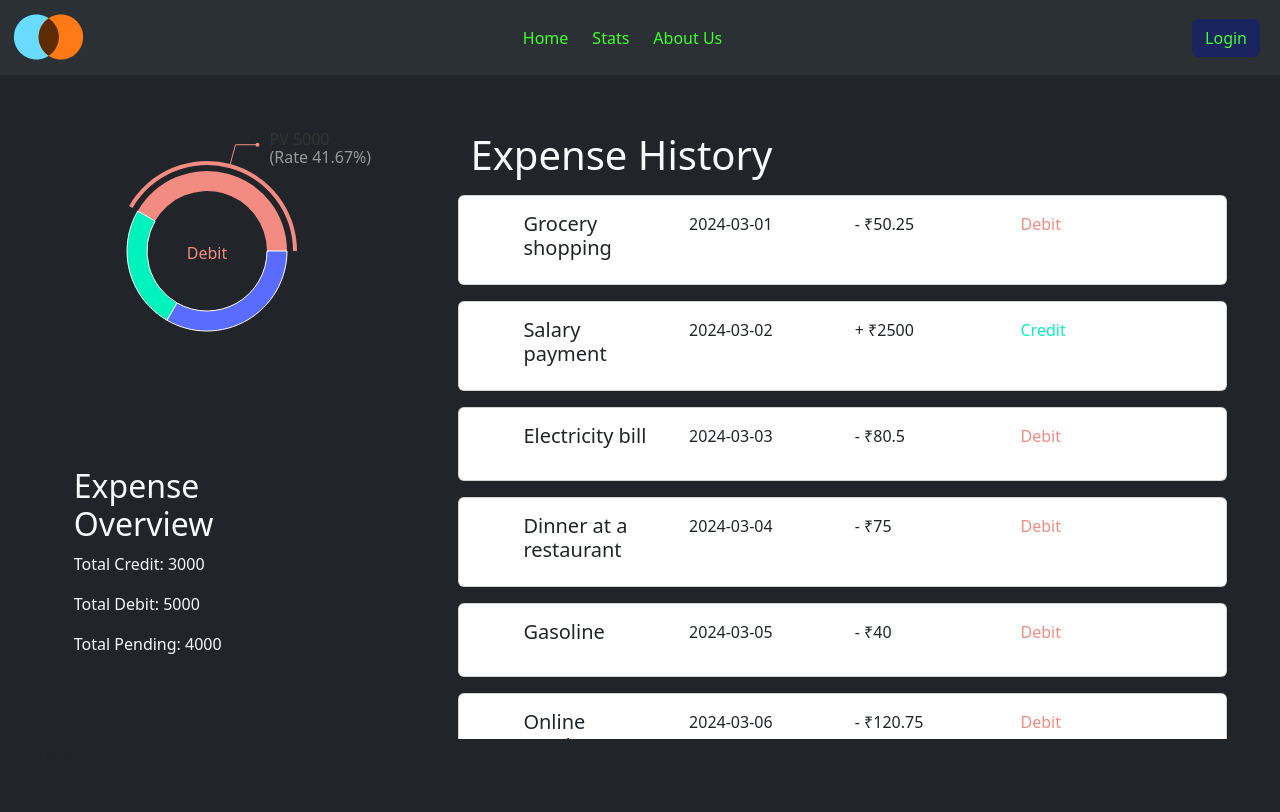
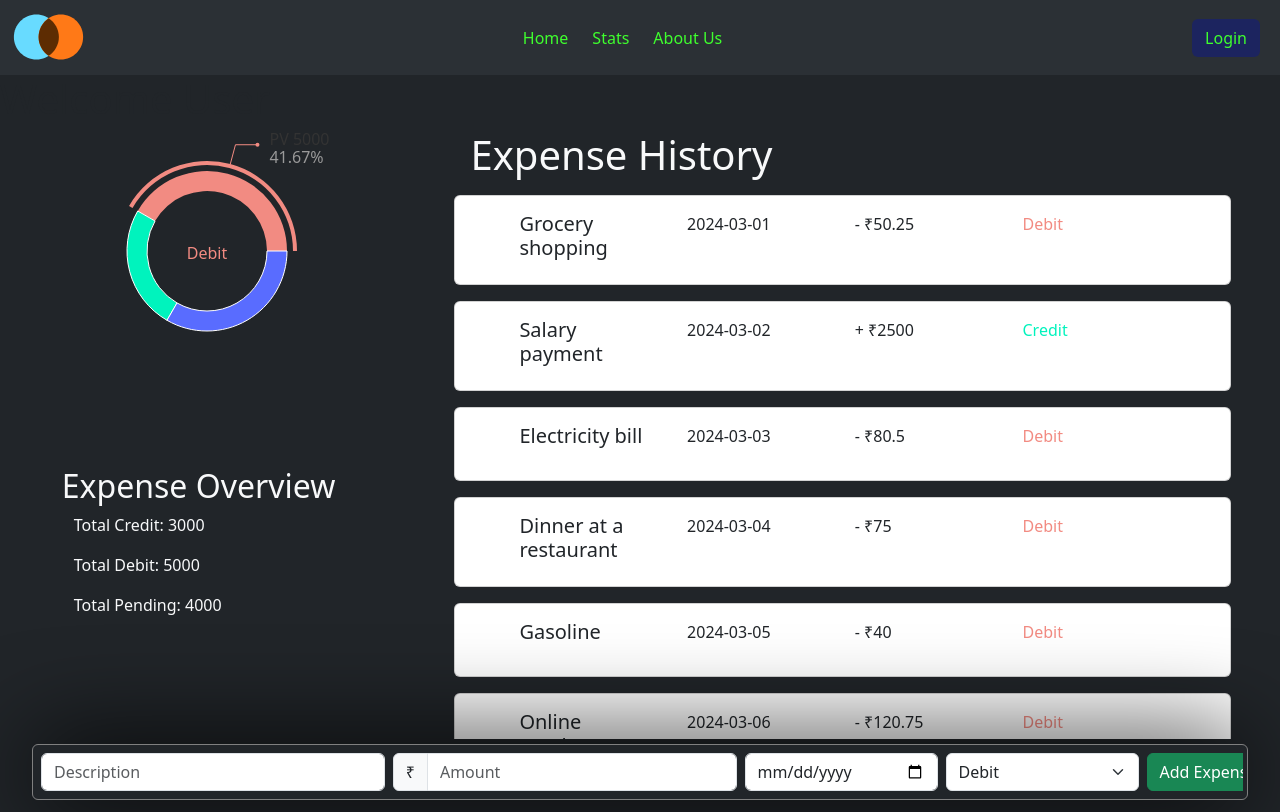
Before and after one commit to no1Gangster/Expense-Tracker, a React (Vite) app in the folder Frontend/: page / in a window 1280 px wide. Built offline with nearby package versions, Linux system fonts and the light colour scheme.

Commit message:
Expense Form added

```diff
--- a/Frontend/src/App.css
+++ b/Frontend/src/App.css
@@ -1,14 +1,14 @@
 :root {
-	--base-blue:rgb(89, 108, 255);
-	--base-green:rgb(0, 243, 189);
-	--base-red:rgb(242, 139, 130);
-	--neon-red:#FF004D;
-	--neon-green:rgb(63, 255, 46);
-	--none-blue:#04D9FF;
-	--dark-blue:rgb(28, 36, 95);
+	--base-blue: rgb(89, 108, 255);
+	--base-green: rgb(0, 243, 189);
+	--base-red: rgb(242, 139, 130);
+	--neon-red: #ff004d;
+	--neon-green: rgb(63, 255, 46);
+	--none-blue: #04d9ff;
+	--dark-blue: rgb(28, 36, 95);
 }
 .nav-link {
-    color: var(--neon-green) !important;
+	color: var(--neon-green) !important;
 }
 .navbar-items :hover {
 	border-bottom: 1px solid var(--neon-red);
@@ -30,8 +30,8 @@
 	grid-row: span 2;
 }
 
-.expense-list::-webkit-scrollbar{
-	background: grey;
+.expense-list::-webkit-scrollbar {
+	background: transparent;
 	width: 0.5rem;
 	border-radius: 100vw;
 }
@@ -40,14 +40,29 @@
 	background: grey;
 	width: 0.5rem;
 	border-radius: 100vw;
+	margin-block: 0.2svh;
 }
 
 .expense-list::-webkit-scrollbar-thumb {
+	margin-block: 20px;
 	background: rgba(245, 245, 245, 0.74);
 	width: 0.5rem;
 	border-radius: 100vw;
 }
 
-.expense-list::-webkit-scrollbar:hover {
+.expense-list::-webkit-scrollbar-thumb:hover {
 	cursor: pointer;
 }
+
+.form-dock {
+	width: 95svw;
+	border: 1px solid grey;
+	margin: auto;
+	box-shadow: 0 0 100px black;
+}
+
+input[type="number"]::-webkit-inner-spin-button,
+input[type="number"]::-webkit-outer-spin-button {
+    -webkit-appearance: none;
+    margin: 0;
+}
--- a/Frontend/src/components/ExpenseCard.jsx
+++ b/Frontend/src/components/ExpenseCard.jsx
@@ -12,7 +12,7 @@ function ExpenseCard({ note, date, expense, type }) {
 		sign = "+";
 	} else style = { color: "rgb(89, 108, 255)" };
 	return (
-		<div className="container mb-3">
+		<div className="container mb-3 px-2">
 			<div className="card px-md-5">
 				<div className="card-body">
 					<div className="row">
--- /dev/null
+++ b/Frontend/src/components/ExpenseForm.jsx
@@ -0,0 +1,84 @@
+import React, { useRef } from "react";
+
+function ExpenseForm() {
+	const noteRef = useRef(null);
+	const amtRef = useRef(null);
+	const dateRef = useRef(null);
+	const typeRef = useRef(null);
+	function handleSubmit(e) {
+        e.preventDefault();
+        let obj = {note : noteRef.current.value,
+                    amount : amtRef.current.value,
+                    date : dateRef.current.value,
+                    type : typeRef.current.value};
+		console.log(obj);
+
+        noteRef.current.value = null
+        amtRef.current.value = null
+        dateRef.current.value = null
+	}
+	return (
+		<div className="form-dock rounded-2 mt-2 p-2 text-white">
+			<form
+				method="post"
+				onSubmit={handleSubmit}
+			>
+				<div className="row text-center overflow-hidden g-2">
+					<div className="col">
+						<div>
+							<input
+								type="text"
+								className="form-control"
+								placeholder="Description"
+								ref={noteRef}
+							/>
+						</div>
+					</div>
+					<div className="col">
+						<div className="input-group">
+							<span className="input-group-text">₹</span>
+							<input
+								type="number"
+								className="form-control"
+								placeholder="Amount"
+								ref={amtRef}
+							/>
+						</div>
+					</div>
+					<div className="col-lg-2">
+						<div>
+							<input
+								type="date"
+								className="form-control"
+								ref={dateRef}
+							/>
+						</div>
+					</div>
+					<div className="col-lg-2">
+						<div>
+							<select
+								className="form-select"
+								ref={typeRef}
+							>
+								<option value="debit">Debit</option>
+								<option value="credit">Credit</option>
+								<option value="pending">Pending</option>
+							</select>
+						</div>
+					</div>
+					<div className="col-1">
+						<div>
+							<input
+								type="submit"
+								className="btn btn-success"
+								value="Add Expense"
+							/>
+						</div>
+					</div>
+				</div>
+			</form>
+		</div>
+	);
+}
+
+export default ExpenseForm;
--- a/Frontend/src/components/HomePieChart.jsx
+++ b/Frontend/src/components/HomePieChart.jsx
@@ -82,7 +82,7 @@ const renderActiveShape = (props) => {
 				textAnchor={textAnchor}
 				fill="#999"
 			>
-				{`(Rate ${(percent * 100).toFixed(2)}%)`}
+				{`${(percent * 100).toFixed(2)}%`}
 			</text>
 		</g>
 	);
@@ -107,7 +107,7 @@ export default class HomePieChart extends PureComponent {
 			{ name: "Pending", value: pending },
 		];
 		return (
-			<div style={{ outline: "none", width: "50svw", height: "30svh" }}>
+			<div style={{ outline: "none", width: "100svw", height: "30svh" }}>
 				<ResponsiveContainer
 					width="100%"
 					height="100%"
--- a/Frontend/src/components/Overview.jsx
+++ b/Frontend/src/components/Overview.jsx
@@ -1,14 +1,16 @@
-import React from 'react'
+import React from "react";
 
-function Overview({ credit, debit, pending}) {
+function Overview({ credit, debit, pending }) {
 	return (
-    <div className='container'>
+		<>
 			<h2>Expense Overview</h2>
+			<div className="container">
 				<p>Total Credit: {credit}</p>
 				<p>Total Debit: {debit}</p>
 				<p>Total Pending: {pending}</p>
 			</div>
-  )
+		</>
+	);
 }
 
-export default Overview
+export default Overview;
--- a/Frontend/src/pages/Home.jsx
+++ b/Frontend/src/pages/Home.jsx
@@ -2,6 +2,7 @@ import React, { useEffect } from "react";
 import ExpenseCard from "../components/ExpenseCard";
 import HomePieChart from "../components/HomePieChart";
 import Overview from "../components/Overview";
+import ExpenseForm from "../components/ExpenseForm";
 
 function Home() {
 	const data = [
@@ -192,8 +193,8 @@ function Home() {
 							))}
 					</div>
 				</div>
-				<div className="col-md-4">Summary</div>
 			</div>
+			<div className="sticky-bottom bg-dark"><ExpenseForm /></div>
 		</div>
 	);
 }
```
Lines whose indentation alone changed are shown as unchanged.
